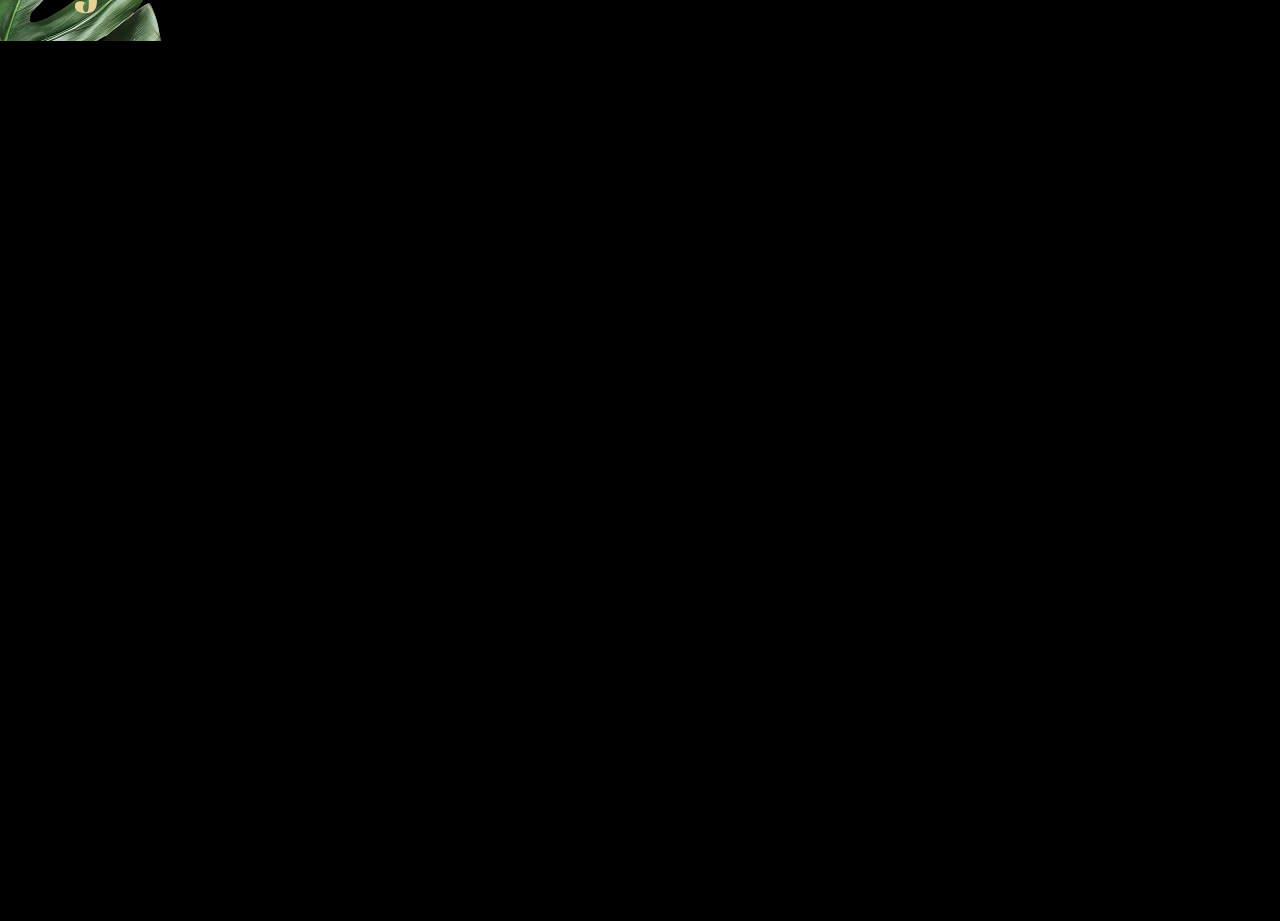
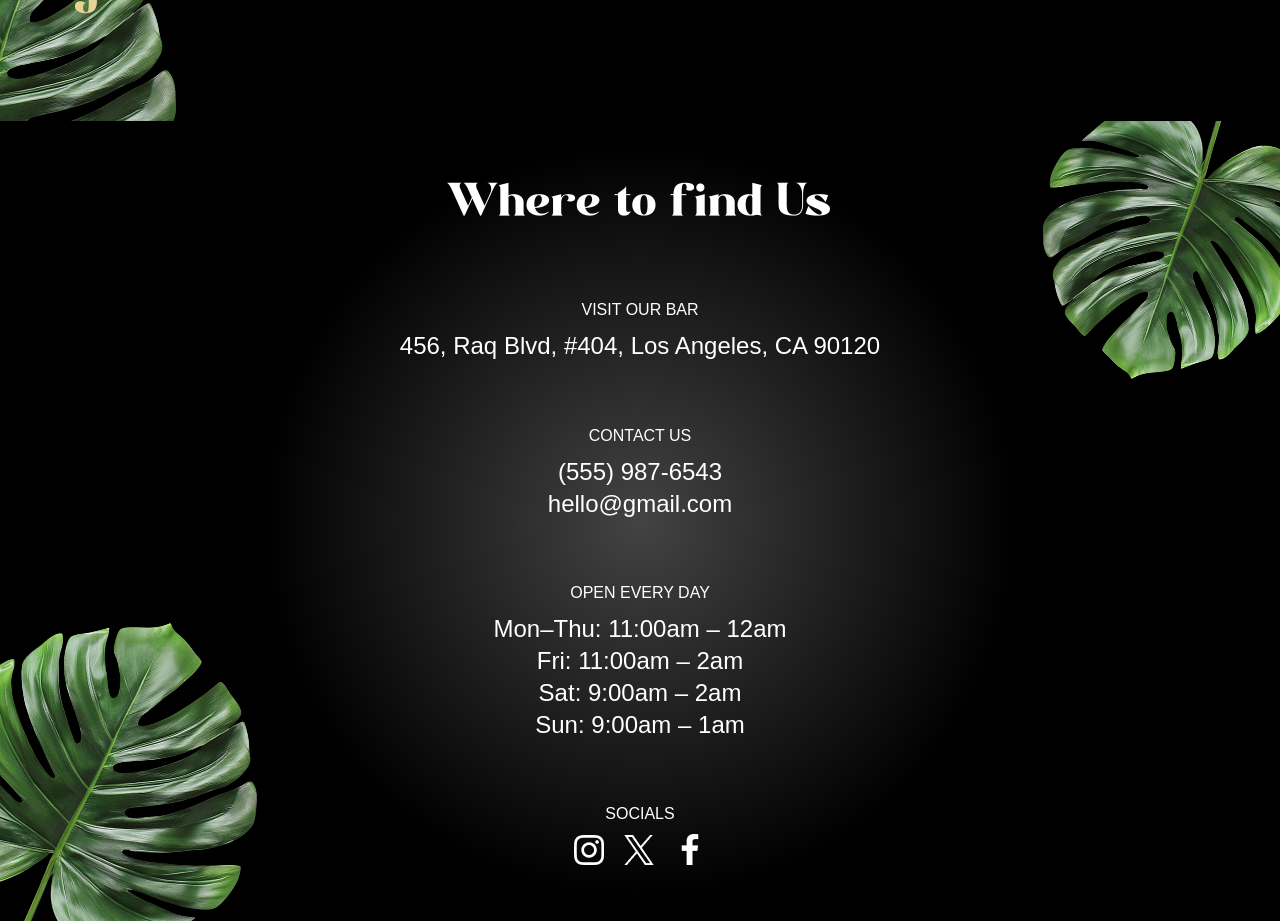
Before and after one commit to anjany06/gsapweb, a React (Vite) app: page / in a window 1280 px wide. Shown: the part 5000-5921 px from the top of the page. Before the commit the page ends 5041 px from the top, so only its background shows below. Built offline with nearby package versions, Linux system fonts and the light colour scheme; a web font is replaced by a local one.

Commit message:
feat: add Contact component with details and social links

```diff
--- a/src/App.jsx
+++ b/src/App.jsx
@@ -8,6 +8,7 @@
 import About from "./components/About";
 import Art from "./components/Art";
 import Menu from "./components/Menu";
+import Contact from "./components/Contact";
 
 const App = () => {
   return (
@@ -18,6 +19,7 @@
       <About />
       <Art />
       <Menu />
+      <Contact />
 
   </main>
   );
--- /dev/null
+++ b/src/components/Contact.jsx
@@ -0,0 +1,61 @@
+import React from "react";
+import { openingHours, socials } from "../../constants";
+
+const Contact = () => {
+  return (
+    <footer id="contact">
+      <img
+        src="/images/footer-right-leaf.png"
+        alt="leaf-right"
+        id="f-right-leaf"
+      />
+      <img
+        src="/images/footer-left-leaf.png"
+        alt="left-right"
+        id="f-left-leaf"
+      />
+      <div className="content">
+        <h2>Where to find Us</h2>
+        <div>
+          <h3>Visit Our Bar</h3>
+          <p>456, Raq Blvd, #404, Los Angeles, CA 90120</p>
+        </div>
+        <div>
+          <h3>Contact Us</h3>
+          <p>(555) 987-6543</p>
+          <p>hello@gmail.com</p>
+        </div>
+        <div>
+          <h3>Open every Day</h3>
+          {openingHours.map((time, index) => (
+            <p key={time.day}>
+              {time.day}: {time.time}
+            </p>
+          ))}
+        </div>
+        <div>
+          <h3>Socials</h3>
+          <div className="flex-center gap-5">
+            {socials.map((social, index) => (
+              <a
+                key={social.name}
+                href={social.url}
+                target="_blank"
+                rel="noopener noreferrer"
+                aria-label={social.name}
+              >
+                <img
+                  src= {social.icon}
+                  alt={social.name}
+                  className="social-icon"
+                />
+              </a>
+            ))}
+          </div>
+        </div>
+      </div>
+    </footer>
+  );
+};
+
+export default Contact;
```
